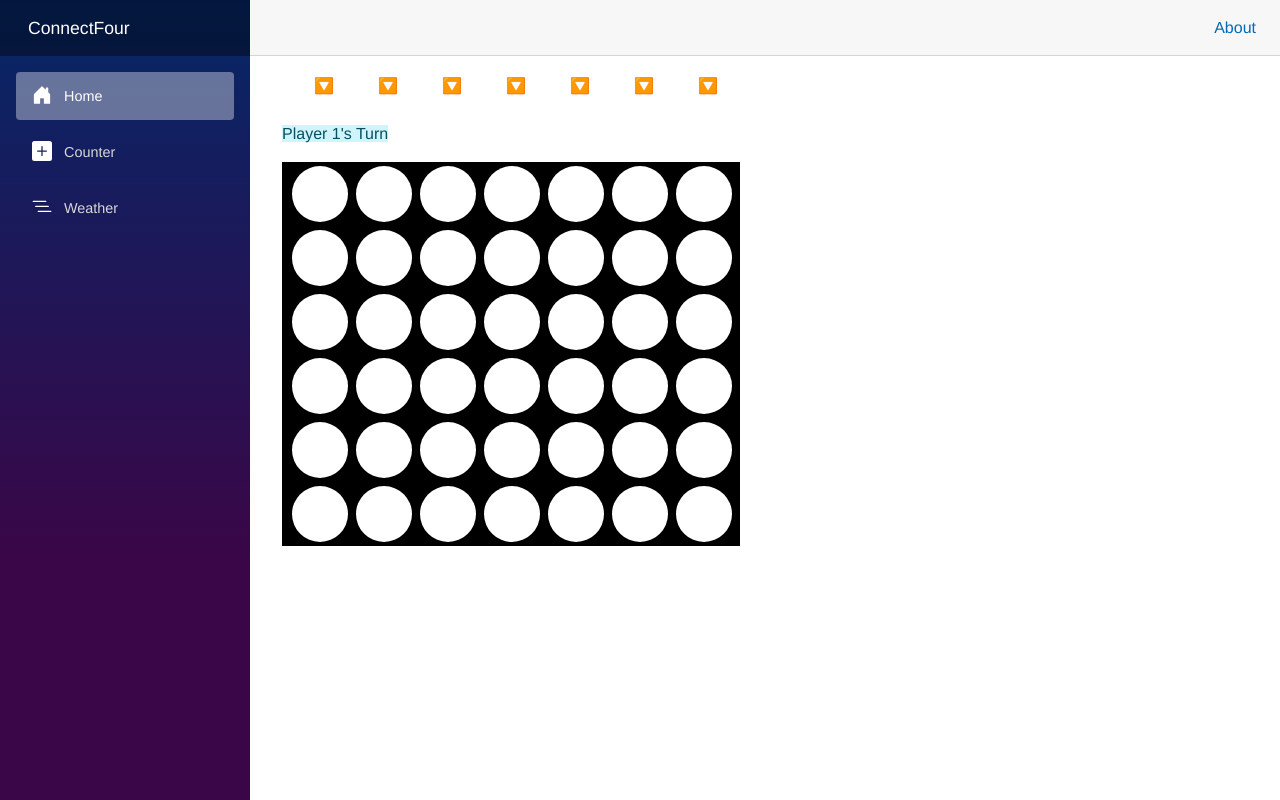
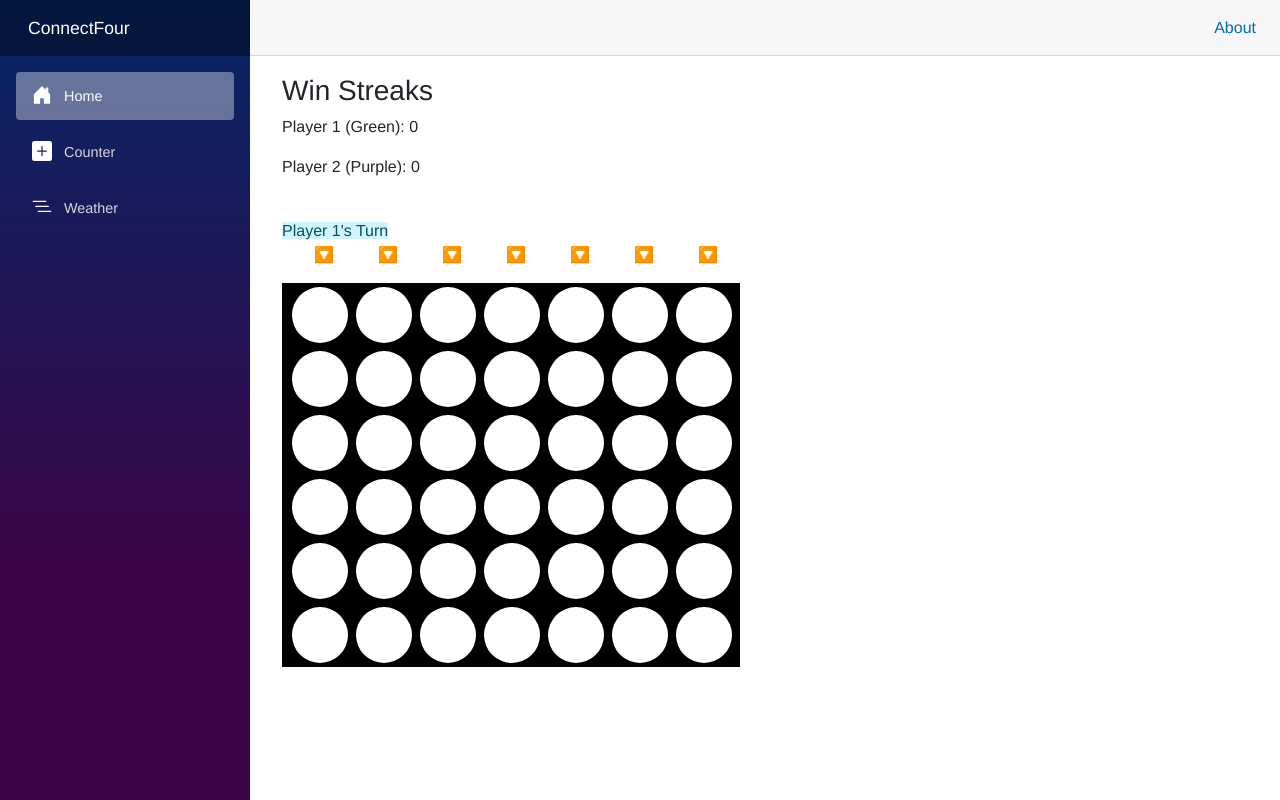
Before and after one commit to tenieceb/Connect-Four, an ASP.NET Core app: page / in a window 1280 px wide. Run offline with ASP.NET Core 8, Linux system fonts and the light colour scheme; style sheets or scripts are compiled from the project's sources.

Commit message:
Add consecutive win counter feature

```diff
--- a/ConnectFour/Components/Board.razor
+++ b/ConnectFour/Components/Board.razor
@@ -11,6 +11,19 @@
     </style>
 </HeadContent>
 
+
+<article>
+    <h3>Win Streaks</h3>
+    <p>Player 1 (Green): @player1Wins</p>
+    <p>Player 2 (Purple): @player2Wins</p>
+
+    @winnerMessage
+    <button style="@ResetStyle" @onclick="ResetGame">Reset the game</button>
+    <br />
+    <span class="alert-danger">@errorMessage</span>
+    <span class="alert-info">@CurrentTurn</span>
+</article>
+
 <nav>
     @for (byte i = 0; i < 7; i++)
     {
@@ -18,13 +31,6 @@
         <span title="Click to play a piece" @onclick="() => PlayPiece(col)">🔽</span>
     }
 </nav>
-
-<article>
-    @winnerMessage  <button style="@ResetStyle" @onclick="ResetGame">Reset the game</button>
-    <br />
-    <span class="alert-danger">@errorMessage</span>
-    <span class="alert-info">@CurrentTurn</span>
-</article>
 
 <div>
     <div class="board">
@@ -47,11 +53,18 @@
     private string winnerMessage = string.Empty;
     private string errorMessage = string.Empty;
 
+    private int player1Wins = 0;
+    private int player2Wins = 0;
+
     private string CurrentTurn => (winnerMessage == string.Empty) ? $"Player {State.PlayerTurn}'s Turn" : "";
     private string ResetStyle => (winnerMessage == string.Empty) ? "display: none;" : "";
 
     private void PlayPiece(byte col)
     {
+        if (winnerMessage != string.Empty)
+        {
+            return;
+        }
         try
         {
             var player = State.PlayerTurn;
@@ -63,13 +76,31 @@
         {
             errorMessage = ex.Message;
         }
-        winnerMessage = State.CheckForWin() switch
+        var result = State.CheckForWin();
+
+        winnerMessage = result switch
         {
             GameState.WinState.Player1_Wins => "Player 1 Wins!",
             GameState.WinState.Player2_Wins => "Player 2 Wins!",
             GameState.WinState.Tie => "It's a tie!",
             _ => ""
         };
+
+        if (result == GameState.WinState.Player1_Wins)
+        {
+            player1Wins++;
+            player2Wins = 0;
+        }
+        else if (result == GameState.WinState.Player2_Wins)
+        {
+            player2Wins++;
+            player1Wins = 0;
+        }
+        else if (result == GameState.WinState.Tie)
+        {
+            player1Wins = 0;
+            player2Wins = 0;
+        }
     }
 
     [Parameter]
```
